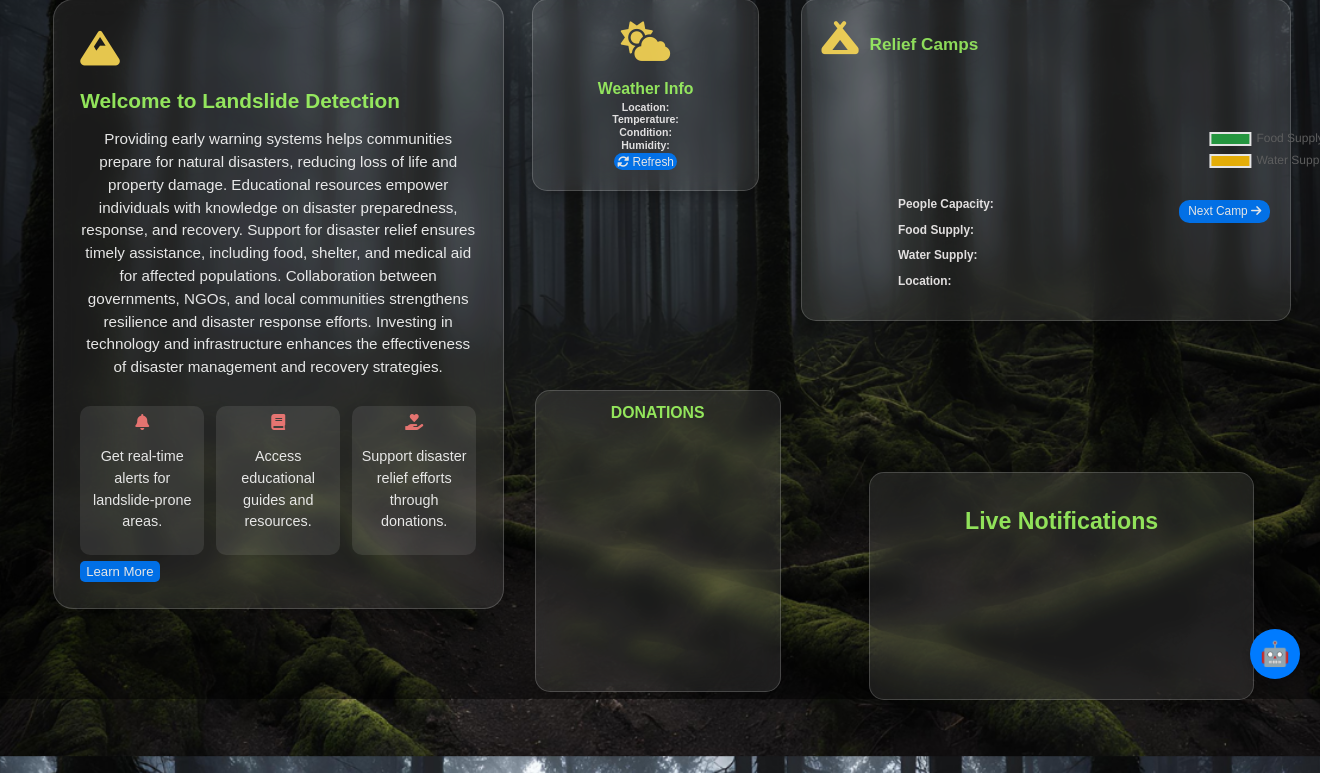
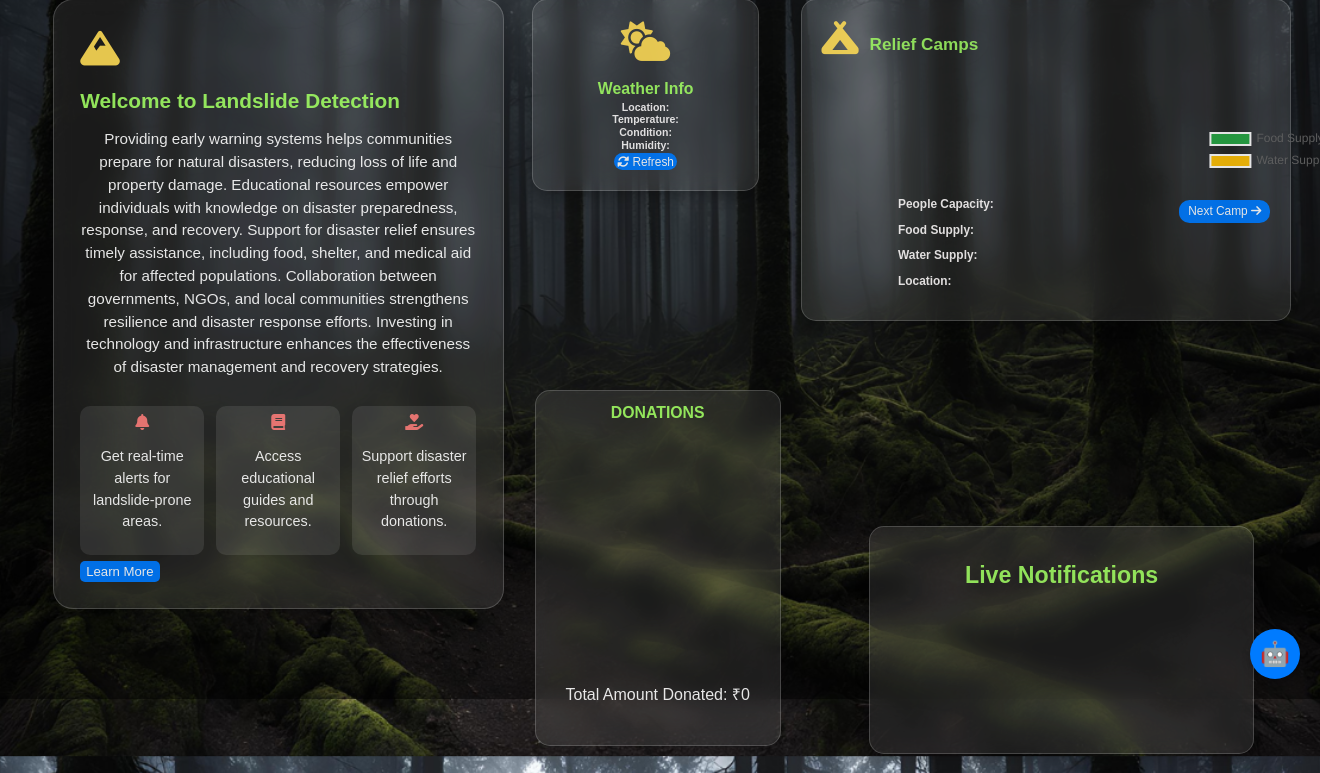
Before and after one commit to Vyshak-NSC/major-project, a Flask app: page /user/ in a window 1320 px wide; the page is wider, and only the part inside the window is pictured. Shown: the part 101-874 px from the top of that part. Run offline with Flask 3, Linux system fonts and the light colour scheme; the visitor is signed in with stand-in values (Sample User, id 1); data that the repository does not hold is empty.

Commit message:
correcte ddonation chart at index

```diff
--- a/app/static/js/index.js
+++ b/app/static/js/index.js
@@ -234,12 +234,28 @@ async function fetchDonationSummary() {
         const response = await fetch("/user/donation-summary");
         if (!response.ok) throw new Error("Failed to fetch donation summary");
 
-        const { items } = await response.json();
+        const data = await response.json();
+        const itemsDonated = data.items_donated || {}; // Expecting an object
+        const amountDonated = data.amount_donated || 0;
+
+        // Extract keys (labels) and values (data) from the object
+        const labels = Object.keys(itemsDonated).map(key =>
+            key.charAt(0).toUpperCase() + key.slice(1) // Capitalize first letter
+        );
+        const dataValues = Object.values(itemsDonated);
+
+        // Update the donation chart
         const donationChart = Chart.getChart("myChart");
         if (donationChart) {
-            donationChart.data.labels = items.map(item => item.name);
-            donationChart.data.datasets[0].data = items.map(item => item.amount);
+            donationChart.data.labels = labels;
+            donationChart.data.datasets[0].data = dataValues;
             donationChart.update();
+        }
+
+        // Display total donation amount below the chart
+        const totalDonationElement = document.getElementById("total-donation");
+        if (totalDonationElement) {
+            totalDonationElement.textContent = `Total Amount Donated: ₹${amountDonated}`;
         }
     } catch (error) {
         console.error("Error fetching donation summary:", error);
--- a/app/templates/user/index.html
+++ b/app/templates/user/index.html
@@ -91,6 +91,7 @@
         <h2>DONATIONS</h2>
         <div class="pie-chart">
             <canvas id="myChart"></canvas>
+            <p id="total-donation"></p>
         </div>
     </a>
 </div>
```
Also changed, not shown: instance/site.db.
